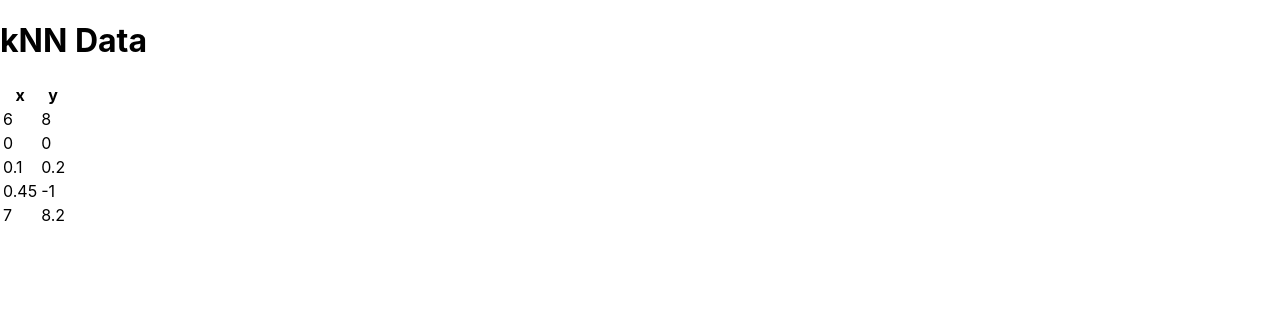
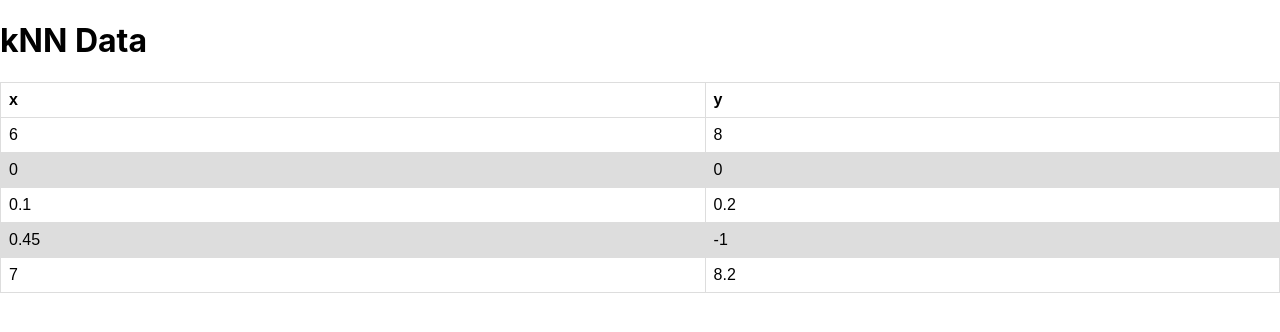
Before and after one commit to dhong9/similar_colors, a React (Create React App) app: page / in a window 1280 px wide. Shown: the top 332 px of the page. Built offline with nearby package versions, Linux system fonts and the light colour scheme.

Commit message:
Added CSS to table

```diff
--- a/src/components/table/table.component.css
+++ b/src/components/table/table.component.css
@@ -0,0 +1,15 @@
+table {
+    font-family: arial, sans-serif;
+    border-collapse: collapse;
+    width: 100%;
+  }
+
+  td, th {
+    border: 1px solid #dddddd;
+    text-align: left;
+    padding: 8px;
+  }
+
+  tr:nth-child(even) {
+    background-color: #dddddd;
+  }
```
Also changed, not shown: src/components/table/table.component.js (+7 -0 lines), src/data/points.csv.
